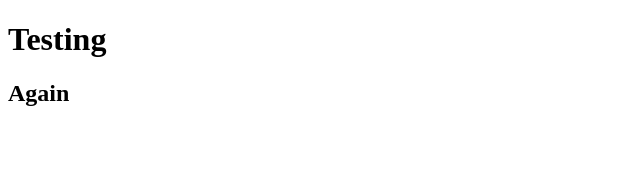
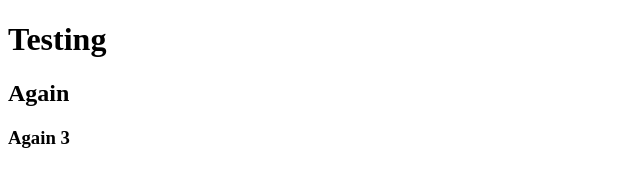
Before and after one commit to febrianAditya/helloworld2, a website: page index.html in a window 1280 px wide. Shown: the full height of the page, 0-640 px from the left. Drawn offline with Linux system fonts and the light colour scheme.

Commit message:
add again 3

```diff
--- a/index.html
+++ b/index.html
@@ -8,5 +8,6 @@
 <body>
     <h1>Testing</h1>
     <h2>Again</h2>
+    <h3>Again 3</h3>
 </body>
 </html>
```
